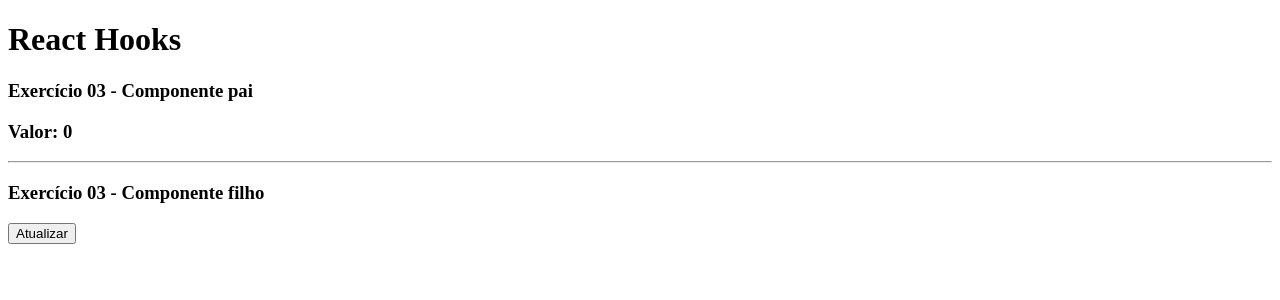
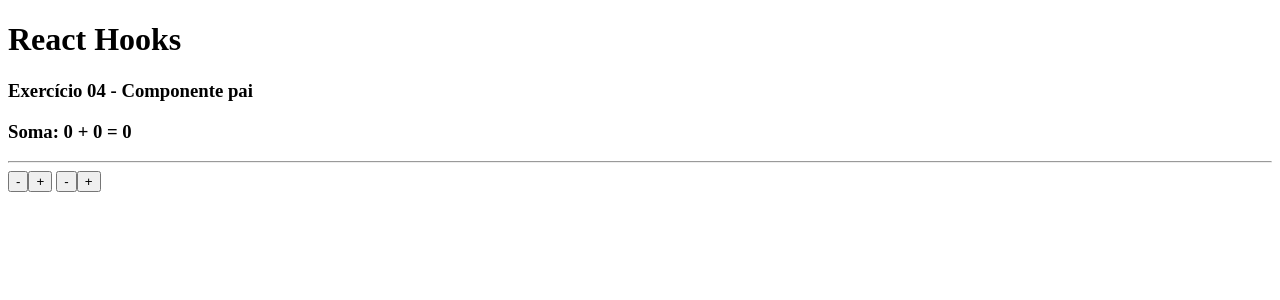
Before and after one commit to japsancha/REACT04HOOKS, a React (Vite) app: page / in a window 1280 px wide. Shown: the top 300 px of the page. Built offline with nearby package versions, Linux system fonts and the light colour scheme.

Commit message:
create a component  with two children component

```diff
--- a/src/App.jsx
+++ b/src/App.jsx
@@ -1,4 +1,4 @@
-import ComponentePai from './components/UseStateExercicio03'
+import ComponentePai from './components/UseStateExercicio04'
 
 export default () => {
 
--- a/src/components/UseStateCounter.jsx
+++ b/src/components/UseStateExercicio02Contador.jsx
@@ -1,5 +1,5 @@
 import Contador from './UseStateExercicio02'
-import './UseStateCounter.css'
+import './UseStateExercicioContador.css'
 
 export default () => {
   return (
--- /dev/null
+++ b/src/components/UseStateExercicio04.jsx
@@ -0,0 +1,41 @@
+import { useState } from 'react'
+import Filho01 from './UseStateExercicio04Filho01'
+import Filho02 from './UseStateExercicio04Filho02'
+
+export default () => {
+
+  const [parcela01, setParcela01] = useState(0)
+  const [parcela02, setParcela02] = useState(0)
+
+  function diminuirParcela01() {
+    console.log('entrei no diminuir parcela 02')
+    setParcela01(oldValue => oldValue - 5)
+  }
+
+  function aumentarParcela01() {
+    setParcela01(oldValue => oldValue + 5)
+  }
+
+  function diminuirParcela02() {
+    console.log('entrei no diminuir parcela 02')
+    setParcela02(oldValue => oldValue - 10)
+  }
+
+  function aumentarParcela02() {
+    setParcela02(oldValue => oldValue + 10)
+  }
+
+
+  return (
+    <>
+      <h3>Exercício 04 - Componente pai</h3>
+      <h3>Soma: <strong>{parcela01}</strong> + <strong>{parcela02}</strong> = <strong>{parcela01 + parcela02}</strong></h3>
+      {/* <h3>parcela 1: <strong>{parcela01}</strong></h3> */}
+      {/* <h3>parcela 2: <strong>{parcela02}</strong></h3> */}
+      <hr />
+      <Filho01 diminuir={diminuirParcela01} aumentar={aumentarParcela01} />
+      &nbsp;
+      <Filho02 aumentar={aumentarParcela02} diminuir={diminuirParcela02} />
+    </>
+  )
+}
--- /dev/null
+++ b/src/components/UseStateExercicio04Filho01.jsx
@@ -0,0 +1,12 @@
+import React from 'react'
+
+export default ({ diminuir, aumentar }) => {
+
+  return (
+    <>
+      {/* <h3>Exercício 04 - Componente filho 01</h3> */}
+      <button onClick={diminuir}> - </button>
+      <button onClick={aumentar}> + </button>
+    </>
+  )
+}
--- /dev/null
+++ b/src/components/UseStateExercicio04Filho02.jsx
@@ -0,0 +1,12 @@
+import React from 'react'
+
+export default ({ diminuir, aumentar }) => {
+
+  return (
+    <>
+      {/* <h3>Exercício 04 - Componente filho 02</h3> */}
+      <button onClick={diminuir}> - </button>
+      <button onClick={aumentar}> + </button>
+    </>
+  )
+}
```
Also changed, not shown: .eslintrc.js (renamed from .eslintrc.cjs), src/Exercicio04.txt (added), src/components/UseStateExercico02Counter.css (renamed from src/components/UseStateCounter.css).
